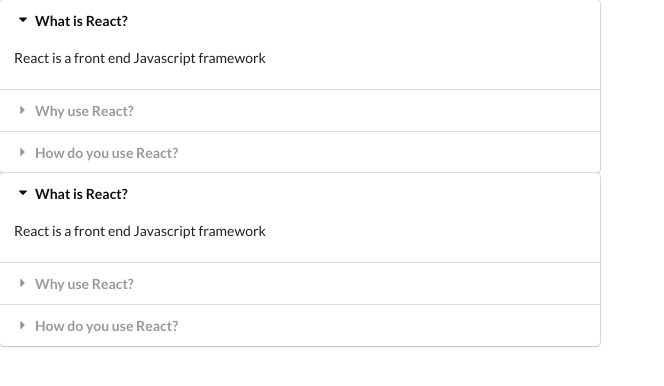
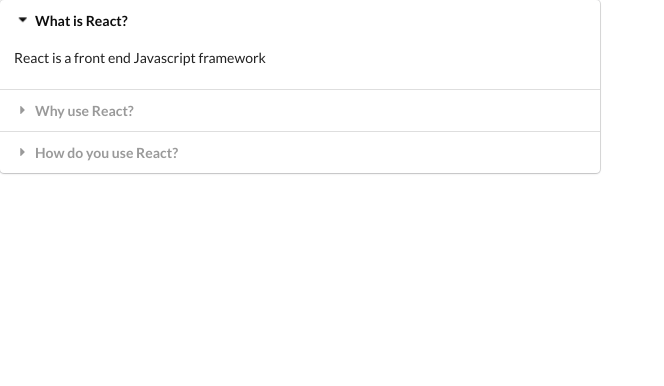
Before and after one commit to markwilland/react-widgets, a React (Create React App) app: page / in a window 1280 px wide. Shown: the top 386 px of the page, without its empty margins (0-664 px from the left). Built offline with nearby package versions, Linux system fonts and the light colour scheme.

Commit message:
fixed drop down

```diff
--- a/src/components/App.js
+++ b/src/components/App.js
@@ -38,6 +38,7 @@
 ];
 
 export default () => {
+    const [selected, setSelected] = useState(options[0]);
 
     return (
         <div>
@@ -50,8 +51,12 @@
                 <Search  />
             </Route>
 
-            <Route path="/">
-                <Accordion items={items} />
+            <Route path="/translate">
+                <Translate />
+            </Route>
+
+            <Route path="/dropdown">
+                <Dropdown label="select a color" options={options} selected={selected} onSelectedChange={setSelected} />
             </Route>
 
         </div>
```
